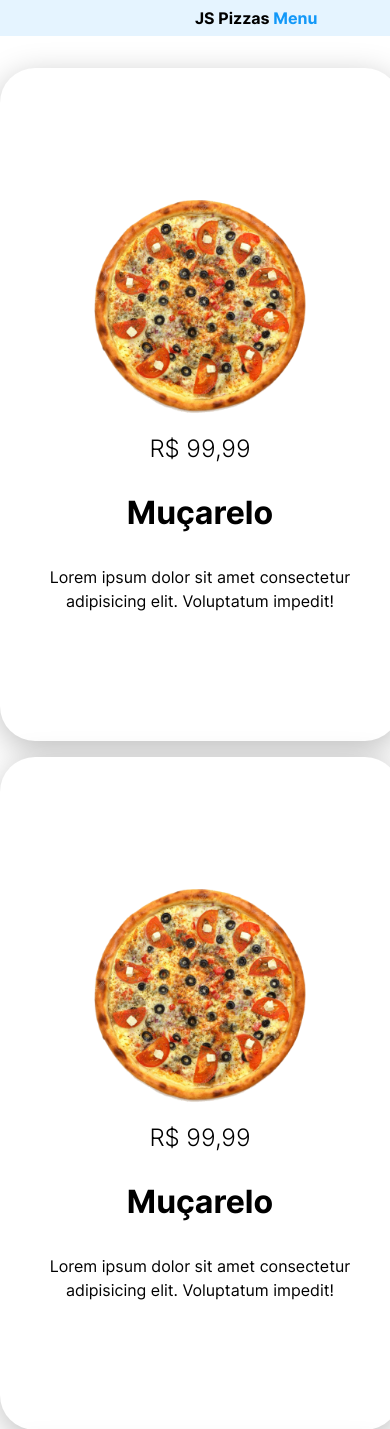
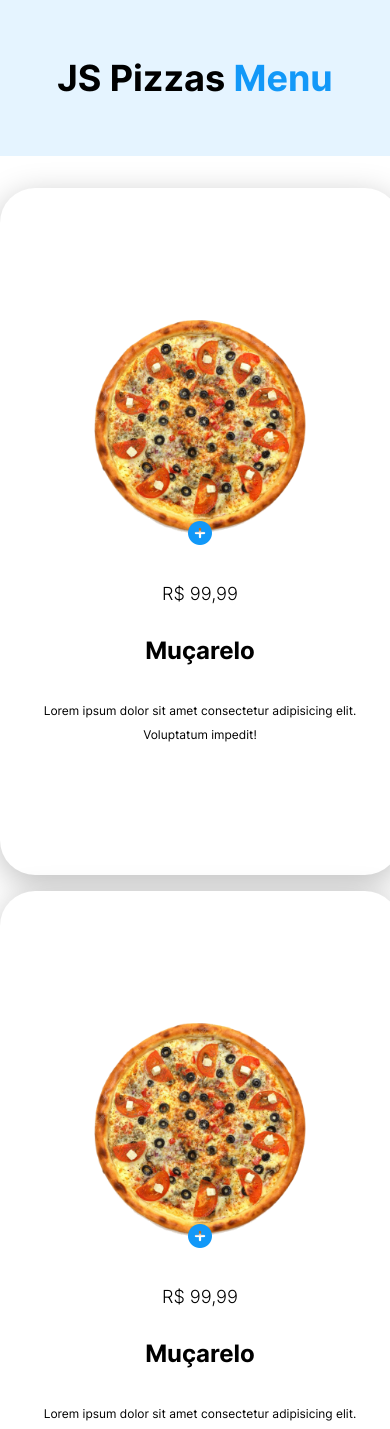
Before and after one commit to O-Chagas/PrjPizzaria, a PHP site: page /jspizzaria.html in a window 390 px wide. Shown: the top 1429 px of the page. Run offline with PHP 8.4, Linux system fonts and the light colour scheme; some libraries are stand-ins or nearby versions.

Commit message:
Responsividade no header e no footer

```diff
--- a/css/style.css
+++ b/css/style.css
@@ -1,5 +1,6 @@
 main {
     display: flex;
+    min-width: 360px;
 }
 
 /* HEADER */
@@ -7,12 +8,17 @@ main {
 .topo {
     background-color: var(--color-azul-claro);
     padding: 10px;
+    display: flex;
+    align-items: center;
+    justify-content: center;
+    height: 136px;
+    font-family: var(--font-bold);
+    font-size: 3rem;
+    min-width: 360px;
 }
 
 .topo__marca {
     color: var(--color-preto);
-    font-family: var(--font-bold);
-    margin-left: 50%;
 }
 
 .topo__titulo {
@@ -410,3 +416,21 @@ main {
 .btn__carrinho:hover {
     background-color: rgb(48, 141, 64);
 }
+
+@media screen and (max-width: 440px){
+    :root {
+        font-size: 12px;
+    }
+
+    .rodape {
+        font-size: 12px;
+        flex-direction: column;
+        height: auto;
+        gap: 32px;
+        padding: 32px;
+    }
+
+    .rodape__social {
+        order: -1;
+    }
+}
--- a/jspizzaria.html
+++ b/jspizzaria.html
@@ -10,7 +10,7 @@
     <link rel="stylesheet" href="./css/style.css">
     <link rel="shortcut icon" href="./images/favicon-16x16.png" type="image/x-icon">
     <script src="./js/main.js" defer></script>
-    <!-- <script src="https://kit.fontawesome.com/e54953dbf5.js" crossorigin="anonymous"></script> -->
+    <script src="https://kit.fontawesome.com/e54953dbf5.js" crossorigin="anonymous"></script>
 
     <title>Pizzaria</title>
 </head>
@@ -82,7 +82,7 @@
         <section class="carrinho">
             <div class="carrinho__header">
                 <span class="carrinho__titulo">Suas Pizzas</span>
-                <button class="carrinho__fechar">[X]</button>
+                <button class="carrinho__fechar"></button>
             </div>
             <div class="carrinho__item1">
                 <img src="./images/img-produto01.png" alt="Imagem da Pizza de Muçarela" class="carrinho__img">
```
